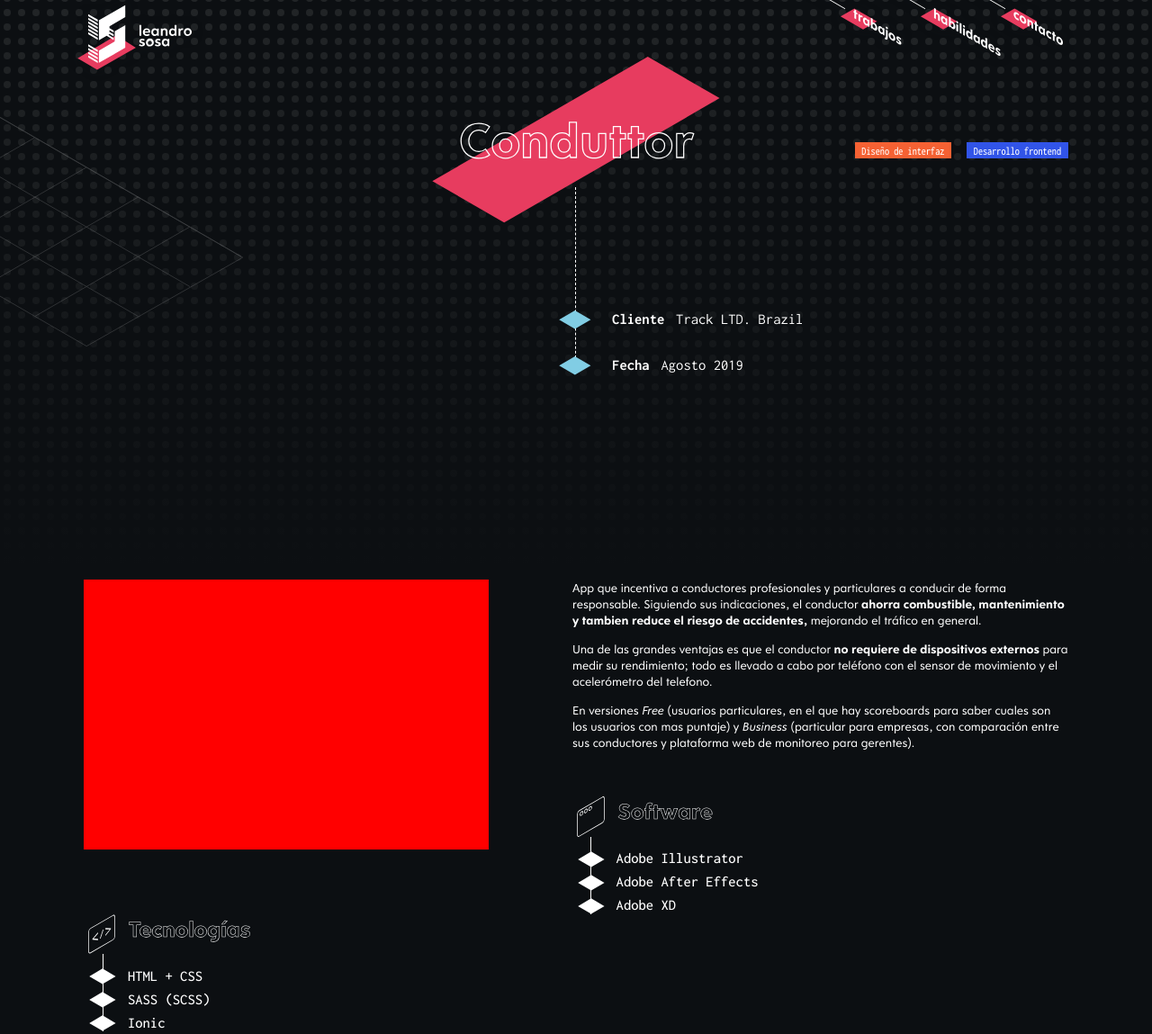
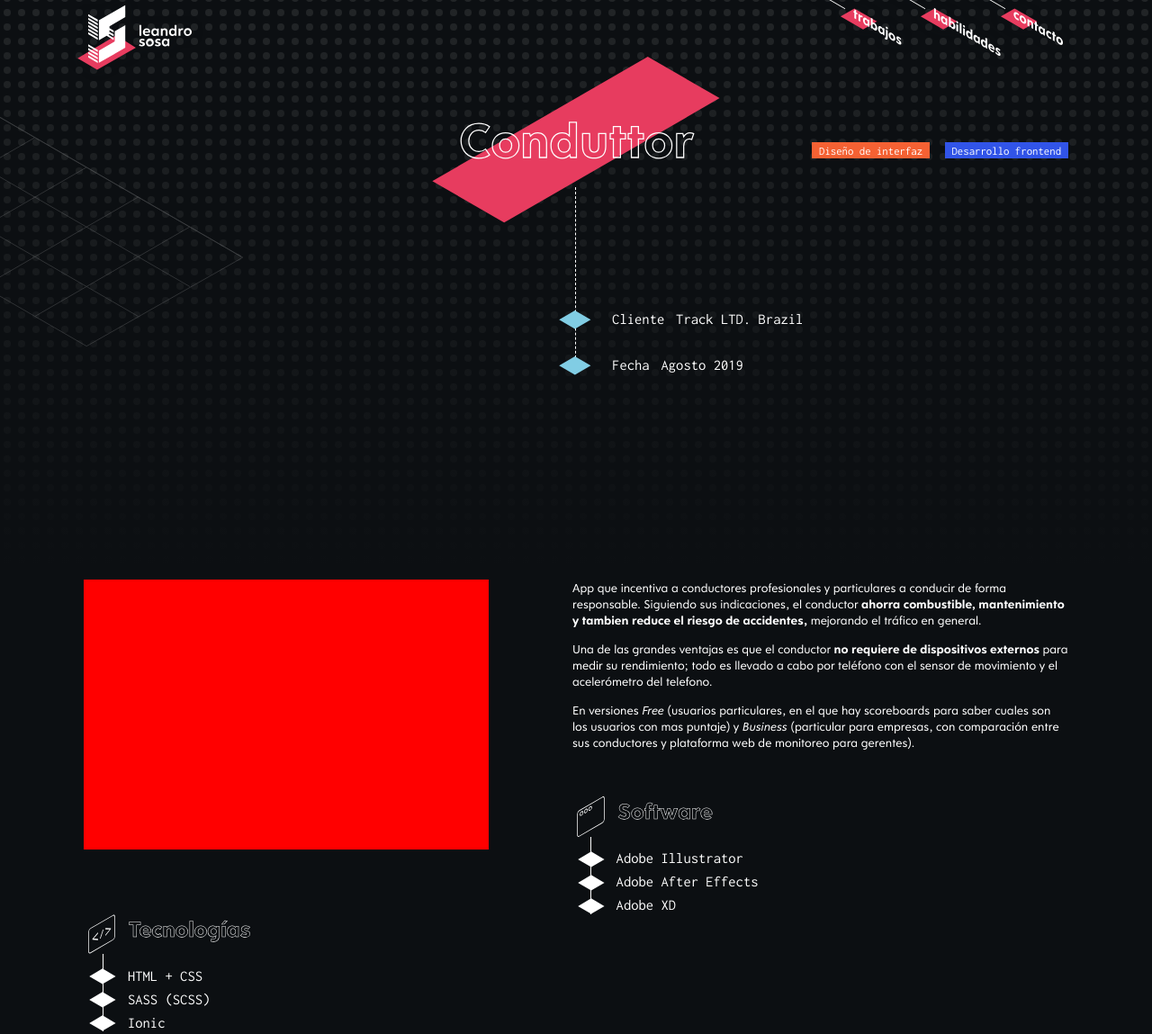
Before and after one commit to leandrososa/leandrososa.github.io, a plain HTML site: page portfolio/conduttor.html in a window 1280 px wide. Shown: the part 10-1159 px from the top of the page at 90% size. Drawn offline with nearby package versions, Linux system fonts and the light colour scheme.

Commit message:
Linkeado inconsolata como google font

```diff
--- a/portfolio/css/style.css
+++ b/portfolio/css/style.css
@@ -1,4 +1,5 @@
 /* Fuentes */
+@import url("https://fonts.googleapis.com/css2?family=Inconsolata:wght@400;500;700&wdth@75;100&display=swap");
 @font-face {
   font-family: 'Clarika Geo';
   src: url("../fonts/clarikageoregular-webfont.woff2") format("woff2"), url("../fonts/clarikageoregular-webfont.woff") format("woff");
@@ -19,10 +20,11 @@
   /* Pretty Modern Browsers */
   font-weight: 400;
   font-style: italic; }
-@font-face {
-  font-family: 'Inconso';
-  src: url("../fonts/Inconsolata-VariableFont.ttf") format("truetype-variations");
-  font-weight: 1 999; }
+/* @font-face {
+    font-family: 'Inconso';
+    src: url('../fonts/Inconsolata-VariableFont.ttf') format("truetype-variations");
+    font-weight: 1 999;
+  } */
 /* Generales html */
 * {
   font-family: 'Clarika Geo', sans-serif;
@@ -237,7 +239,7 @@ section {
       section.skills .isometric-stack ul li {
         color: #0c0f12;
         list-style-type: none;
-        font-family: 'Inconso', monospace;
+        font-family: 'Inconsolata', monospace;
         font-variation-settings: 'wdth' 100, 'wght' 500;
         font-size: 1.3vw;
         margin-top: .5vw; }
@@ -350,7 +352,7 @@ section {
         right: 0; }
         section.work-fold .work-fold-titles .work-tags .work-tag {
           font-variation-settings: 'wdth' 75, 'wght' 500;
-          font-family: Inconso, monospace;
+          font-family: Inconsolata, monospace;
           font-size: 1vw;
           padding: 0.2vw .6vw;
           margin-left: 1vw; }
@@ -371,7 +373,7 @@ section {
           line-height: 1vw; }
           section.work-fold .work-fold-titles ul li span {
             font-variation-settings: 'wdth' 100, 'wght' 400;
-            font-family: Inconso, monospace;
+            font-family: Inconsolata, monospace;
             font-size: 1.3vw; }
             section.work-fold .work-fold-titles ul li span.desc-title {
               font-variation-settings: 'wght' 700;
@@ -443,7 +445,7 @@ section {
         padding-top: 0.6vw; }
         section.work-main .categories .category ul li {
           list-style-type: none;
-          font-family: Inconso, monospace;
+          font-family: Inconsolata, monospace;
           font-variation-settings: 'wdth' 100, 'wght' 500;
           font-size: 1.3vw;
           margin-left: -1.27vw;
```
Also changed, not shown: 1 other file.
